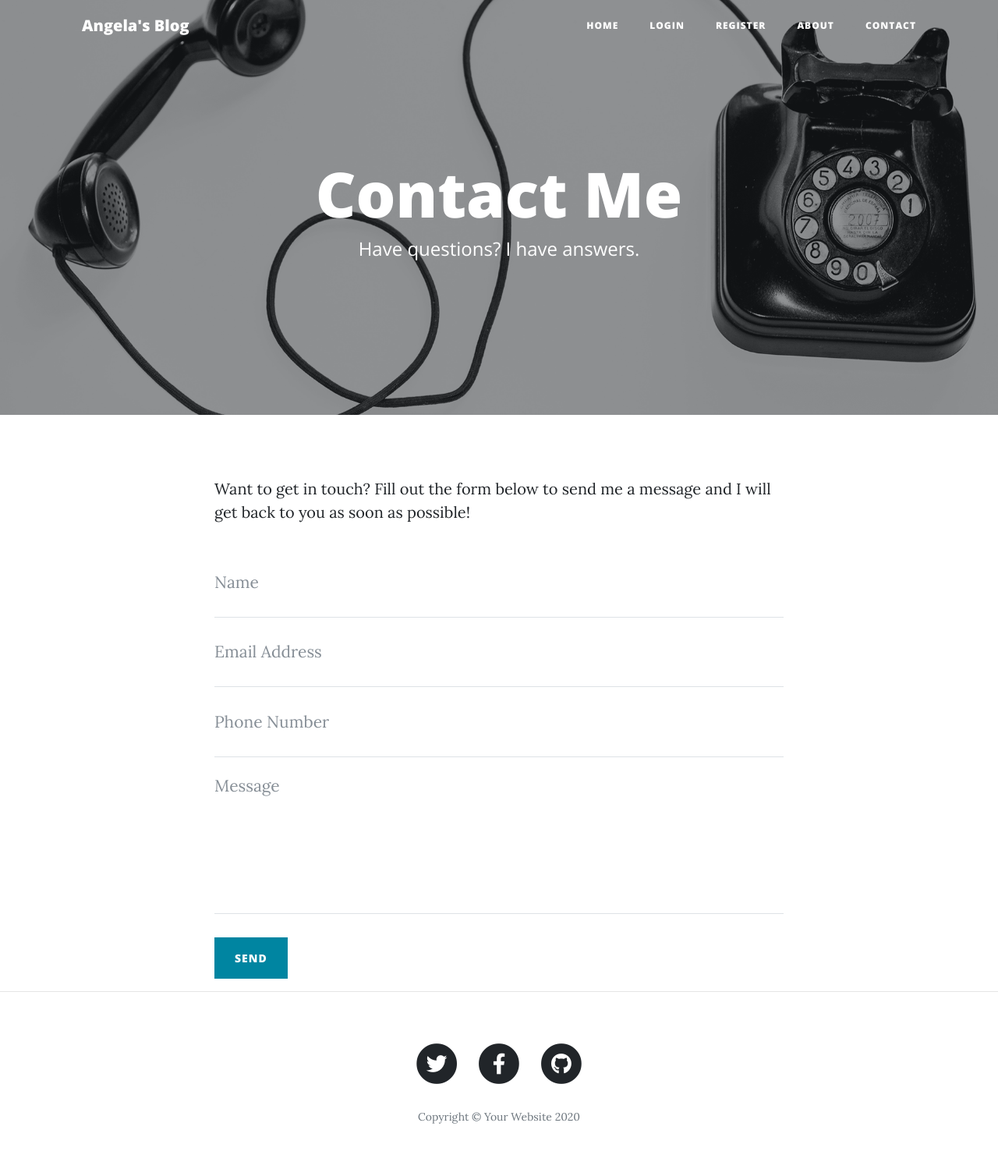
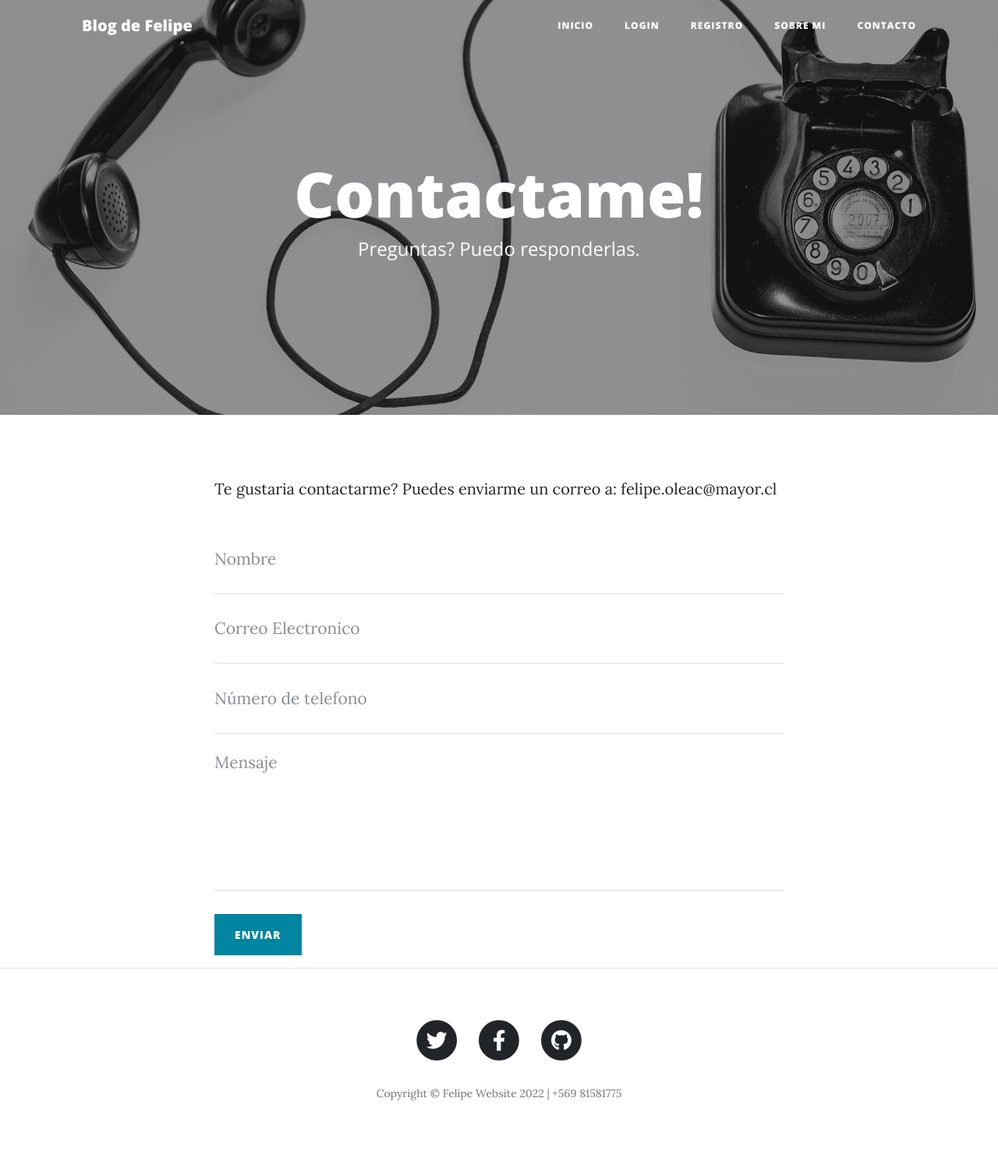
Before and after one commit to pipeoleac/blog-felipe, a Flask app: page /contact in a window 1280 px wide. Shown: the whole page at 78% size. After the commit the page ends 1411 px from the top, so only its background shows below. Run offline with Flask 2, Linux system fonts and the light colour scheme; some libraries are stand-ins or nearby versions.

Commit message:
Initial Commit

```diff
--- a/main.py
+++ b/main.py
@@ -118,10 +118,10 @@ def login():
         user = User.query.filter_by(email=email).first()
         # Email doesn't exist or password incorrect.
         if not user:
-            flash("That email does not exist, please try again.")
+            flash("Credenciales Invalidas.")
             return redirect(url_for('login'))
         elif not check_password_hash(user.password, password):
-            flash('Password incorrect, please try again.')
+            flash('Credenciales Invalidas.')
             return redirect(url_for('login'))
         else:
             login_user(user)
--- a/templates/contact.html
+++ b/templates/contact.html
@@ -7,8 +7,8 @@
       <div class="row">
         <div class="col-lg-8 col-md-10 mx-auto">
           <div class="page-heading">
-            <h1>Contact Me</h1>
-            <span class="subheading">Have questions? I have answers.</span>
+            <h1>Contactame!</h1>
+            <span class="subheading">Preguntas? Puedo responderlas.</span>
           </div>
         </div>
       </div>
@@ -19,42 +19,42 @@
   <div class="container">
     <div class="row">
       <div class="col-lg-8 col-md-10 mx-auto">
-        <p>Want to get in touch? Fill out the form below to send me a message and I will get back to you as soon as possible!</p>
+        <p>Te gustaria contactarme? Puedes enviarme un correo a: felipe.oleac@mayor.cl</p>
         <!-- Contact Form - Enter your email address on line 19 of the mail/contact_me.php file to make this form work. -->
         <!-- WARNING: Some web hosts do not allow emails to be sent through forms to common mail hosts like Gmail or Yahoo. It's recommended that you use a private domain email address! -->
         <!-- To use the contact form, your site must be on a live web host with PHP! The form will not work locally! -->
         <form name="sentMessage" id="contactForm" novalidate>
           <div class="control-group">
             <div class="form-group floating-label-form-group controls">
-              <label>Name</label>
-              <input type="text" class="form-control" placeholder="Name" id="name" required data-validation-required-message="Please enter your name.">
+              <label>Nombre</label>
+              <input type="text" class="form-control" placeholder="Nombre" id="name" required data-validation-required-message="Introduce tu nombre.">
               <p class="help-block text-danger"></p>
             </div>
           </div>
           <div class="control-group">
             <div class="form-group floating-label-form-group controls">
-              <label>Email Address</label>
-              <input type="email" class="form-control" placeholder="Email Address" id="email" required data-validation-required-message="Please enter your email address.">
+              <label>Email</label>
+              <input type="email" class="form-control" placeholder="Correo Electronico" id="email" required data-validation-required-message="Introduce tu email.">
               <p class="help-block text-danger"></p>
             </div>
           </div>
           <div class="control-group">
             <div class="form-group col-xs-12 floating-label-form-group controls">
-              <label>Phone Number</label>
-              <input type="tel" class="form-control" placeholder="Phone Number" id="phone" required data-validation-required-message="Please enter your phone number.">
+              <label>Teléfono</label>
+              <input type="tel" class="form-control" placeholder="Número de telefono" id="phone" required data-validation-required-message="Introduce tu número de teléfono.">
               <p class="help-block text-danger"></p>
             </div>
           </div>
           <div class="control-group">
             <div class="form-group floating-label-form-group controls">
-              <label>Message</label>
-              <textarea rows="5" class="form-control" placeholder="Message" id="message" required data-validation-required-message="Please enter a message."></textarea>
+              <label>Mensaje</label>
+              <textarea rows="5" class="form-control" placeholder="Mensaje" id="message" required data-validation-required-message="Escribe un mensaje."></textarea>
               <p class="help-block text-danger"></p>
             </div>
           </div>
           <br>
           <div id="success"></div>
-          <button type="submit" class="btn btn-primary" id="sendMessageButton">Send</button>
+          <button type="submit" class="btn btn-primary" id="sendMessageButton">Enviar</button>
         </form>
       </div>
     </div>
--- a/templates/footer.html
+++ b/templates/footer.html
@@ -29,7 +29,7 @@
               </a>
             </li>
           </ul>
-          <p class="copyright text-muted">Copyright &copy; Your Website 2020</p>
+          <p class="copyright text-muted">Copyright &copy; Felipe Website 2022 | +569 81581775</p>
         </div>
       </div>
     </div>
--- a/templates/header.html
+++ b/templates/header.html
@@ -8,7 +8,7 @@
   <meta name="description" content="">
   <meta name="author" content="">
 
-  <title>Angela's Blog</title>
+  <title>Blog de Felipe</title>
 
   <!-- Bootstrap core CSS -->
   <link href="{{ url_for('static', filename='vendor/bootstrap/css/bootstrap.min.css') }}" rel="stylesheet">
@@ -28,7 +28,7 @@
   <!-- Navigation -->
   <nav class="navbar navbar-expand-lg navbar-light fixed-top" id="mainNav">
     <div class="container">
-      <a class="navbar-brand" href="{{url_for('get_all_posts')}}">Angela's Blog</a>
+      <a class="navbar-brand" href="{{url_for('get_all_posts')}}">Blog de Felipe</a>
       <button class="navbar-toggler navbar-toggler-right" type="button" data-toggle="collapse" data-target="#navbarResponsive" aria-controls="navbarResponsive" aria-expanded="false" aria-label="Toggle navigation">
         Menu
         <i class="fas fa-bars"></i>
@@ -36,25 +36,25 @@
       <div class="collapse navbar-collapse" id="navbarResponsive">
         <ul class="navbar-nav ml-auto">
           <li class="nav-item">
-            <a class="nav-link" href="{{ url_for('get_all_posts') }}">Home</a>
+            <a class="nav-link" href="{{ url_for('get_all_posts') }}">Inicio</a>
           </li>
           {% if not current_user.is_authenticated: %}
           <li class="nav-item">
             <a class="nav-link" href="{{ url_for('login') }}">Login</a>
           </li>
           <li class="nav-item">
-            <a class="nav-link" href="{{ url_for('register') }}">Register</a>
+            <a class="nav-link" href="{{ url_for('register') }}">Registro</a>
           </li>
           {% else: %}
           <li class="nav-item">
-            <a class="nav-link" href="{{ url_for('logout') }}">Log Out</a>
+            <a class="nav-link" href="{{ url_for('logout') }}">Salir</a>
           </li>
           {% endif %}
           <li class="nav-item">
-            <a class="nav-link" href="{{ url_for('about') }}">About</a>
+            <a class="nav-link" href="{{ url_for('about') }}">Sobre mi</a>
           </li>
           <li class="nav-item">
-            <a class="nav-link" href="{{ url_for('contact') }}">Contact</a>
+            <a class="nav-link" href="{{ url_for('contact') }}">Contacto</a>
           </li>
         </ul>
       </div>
--- a/templates/login.html
+++ b/templates/login.html
@@ -5,14 +5,14 @@
 {% include "header.html" %}
 
   <!-- Page Header -->
-  <header class="masthead" style="background-image: url('https://images.unsplash.com/photo-1484100356142-db6ab6244067?ixlib=rb-1.2.1&ixid=eyJhcHBfaWQiOjEyMDd9&auto=format&fit=crop&w=800&q=80')">
+  <header class="masthead" style="background-image: url('https://www.patagonline.com/wp-content/uploads/2020/10/Fauna-y-Paisajes-Paine-01-600x450.jpg')">
     <div class="overlay"></div>
     <div class="container">
       <div class="row">
         <div class="col-lg-8 col-md-10 mx-auto">
           <div class="page-heading">
-            <h1>Log In</h1>
-            <span class="subheading">Welcome Back!</span>
+            <h1>Ingresar</h1>
+            <span class="subheading">Bienvenido!</span>
           </div>
         </div>
       </div>
--- a/templates/make-post.html
+++ b/templates/make-post.html
@@ -11,11 +11,11 @@
         <div class="col-lg-8 col-md-10 mx-auto">
           <div class="page-heading">
             {% if is_edit: %}
-            <h1>Edit Post</h1>
+            <h1>Editar</h1>
             {% else: %}
-            <h1>New Post</h1>
+            <h1>Nuevo Post</h1>
             {% endif %}
-            <span class="subheading">You're going to make a great blog post!</span>
+            <span class="subheading">Vamos hacer un buen post en el blog!</span>
           </div>
         </div>
       </div>
--- a/templates/post.html
+++ b/templates/post.html
@@ -13,7 +13,7 @@
                 <div class="post-heading">
                     <h1>{{post.title}}</h1>
                     <h2 class="subheading">{{post.subtitle}}</h2>
-                    <span class="meta">Posted by
+                    <span class="meta">Escrito por
               {{post.author.name}}
               on {{post.date}}</span>
                 </div>
--- a/templates/register.html
+++ b/templates/register.html
@@ -11,8 +11,8 @@
       <div class="row">
         <div class="col-lg-8 col-md-10 mx-auto">
           <div class="page-heading">
-            <h1>Register</h1>
-            <span class="subheading">Start Contributing to the Blog!</span>
+            <h1>Registro</h1>
+            <span class="subheading">Empieza a contribuir en el Blog!</span>
           </div>
         </div>
       </div>
```
Also changed, not shown: templates/about.html (+5 -5 lines), templates/index.html (+5 -5 lines), .upm/store.json (added), blog.db.
